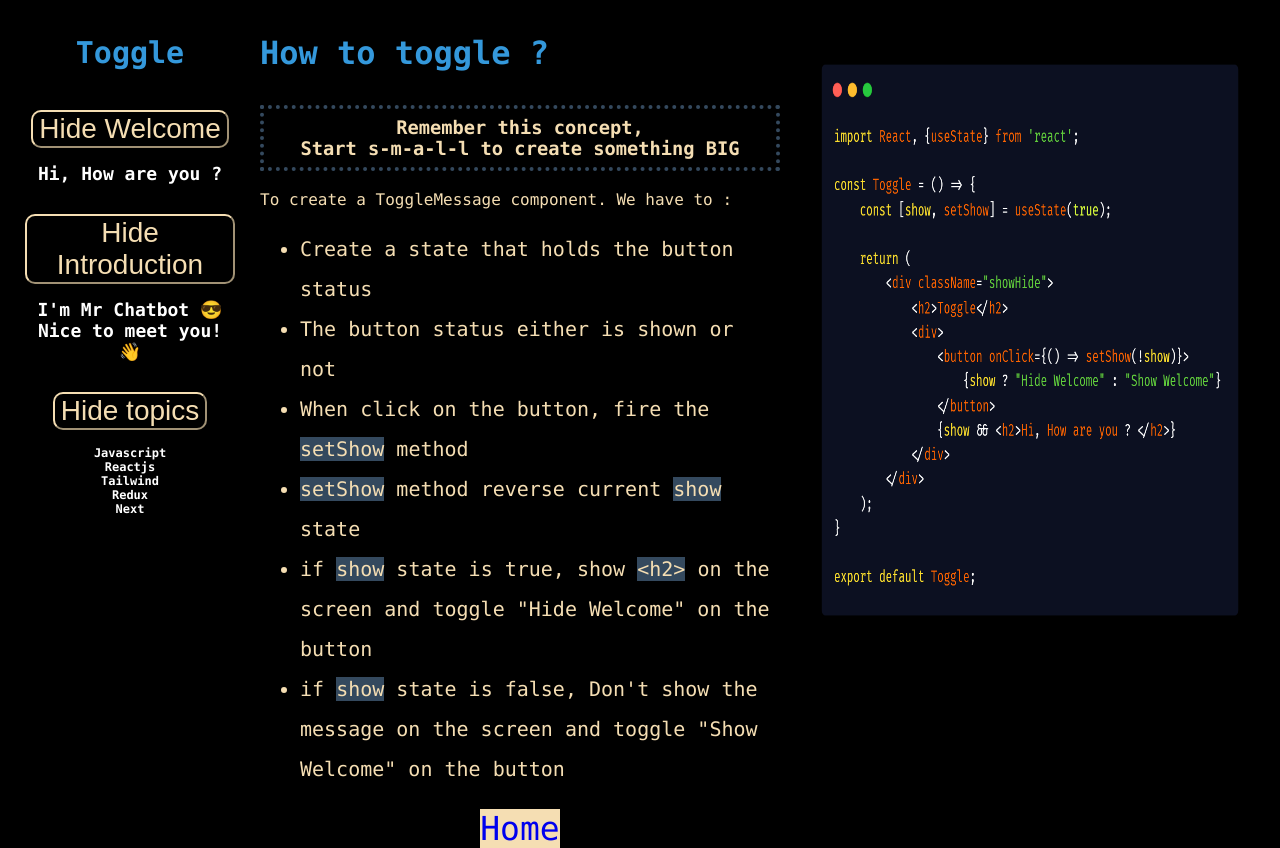
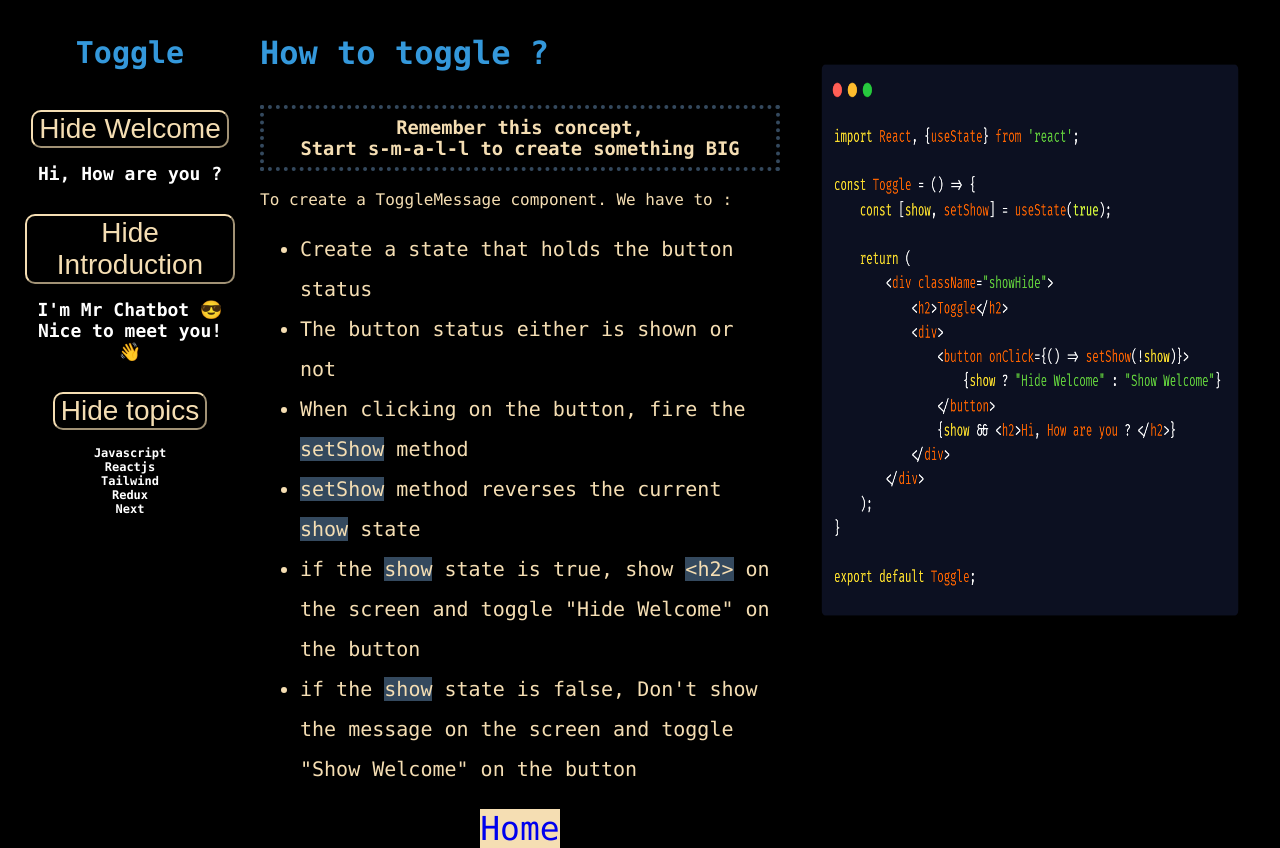
Before and after one commit to this-mkhy/react-curve, a React (Create React App) app: page /toggle in a window 1280 px wide. Built offline with nearby package versions, Linux system fonts and the light colour scheme.

Commit message:
update the desc of toggle component

```diff
--- a/src/projects/3-toggle/Desc/Desc.js
+++ b/src/projects/3-toggle/Desc/Desc.js
@@ -12,10 +12,10 @@ class Desc extends Component {
                 <ul style={{ fontSize: '20px'}}>
                     <li>Create a state that holds the button status</li>
                     <li>The button status either is shown or not</li>
-                    <li>When click on the button, fire the <span id='list'>setShow</span> method</li>
-                    <li><span id='list'>setShow</span> method reverse current <span id='list'>show</span> state</li>
-                    <li>if <span id='list'>show</span> state is true, show <span id='list'>&lt;h2&gt;</span> on the screen and toggle "Hide Welcome" on the button</li>
-                    <li>if <span id='list'>show</span> state is false, Don't show the message on the screen and toggle "Show Welcome" on the button</li>
+                    <li>When clicking on the button, fire the <span id='list'>setShow</span> method</li>
+                    <li><span id='list'>setShow</span> method reverses the current <span id='list'>show</span> state</li>
+                    <li>if the <span id='list'>show</span> state is true, show <span id='list'>&lt;h2&gt;</span> on the screen and toggle "Hide Welcome" on the button</li>
+                    <li>if the <span id='list'>show</span> state is false, Don't show the message on the screen and toggle "Show Welcome" on the button</li>
 
                 </ul>
             </div>
```
